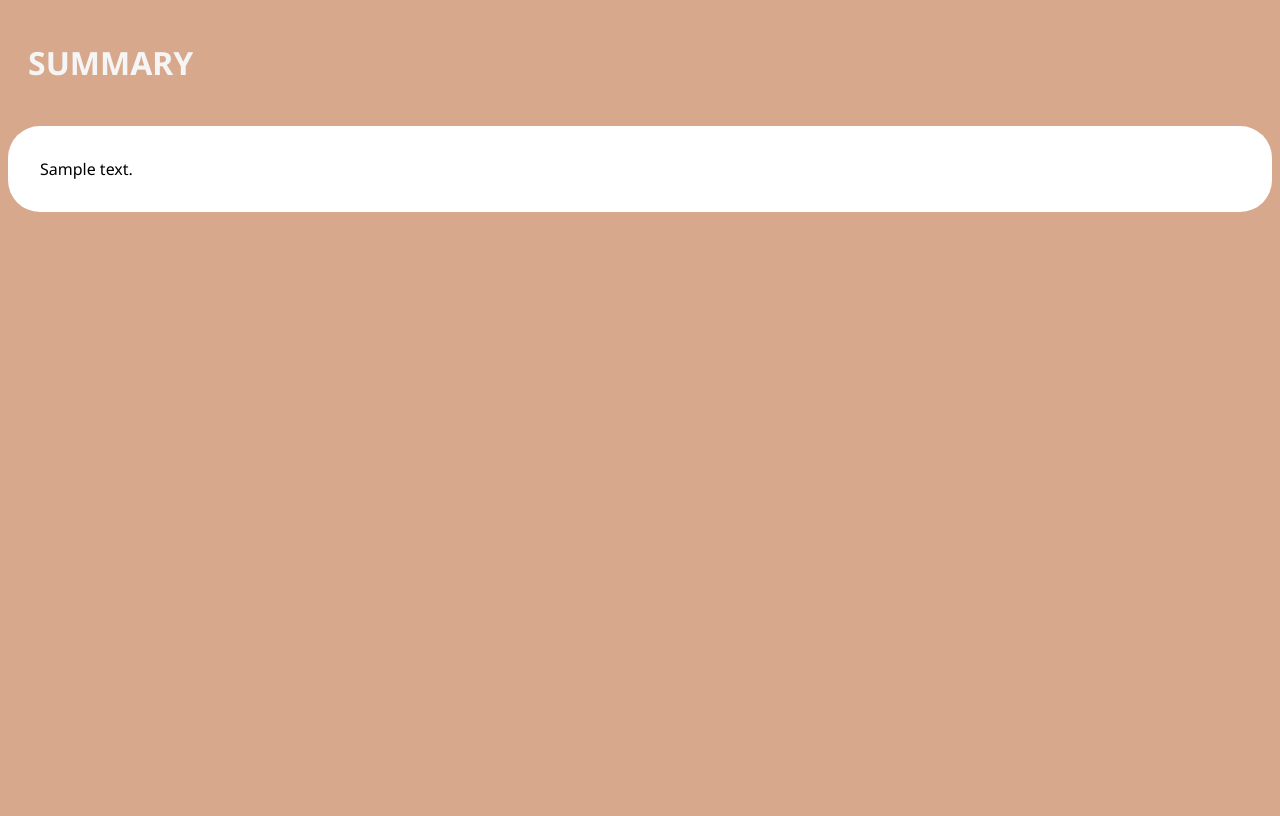
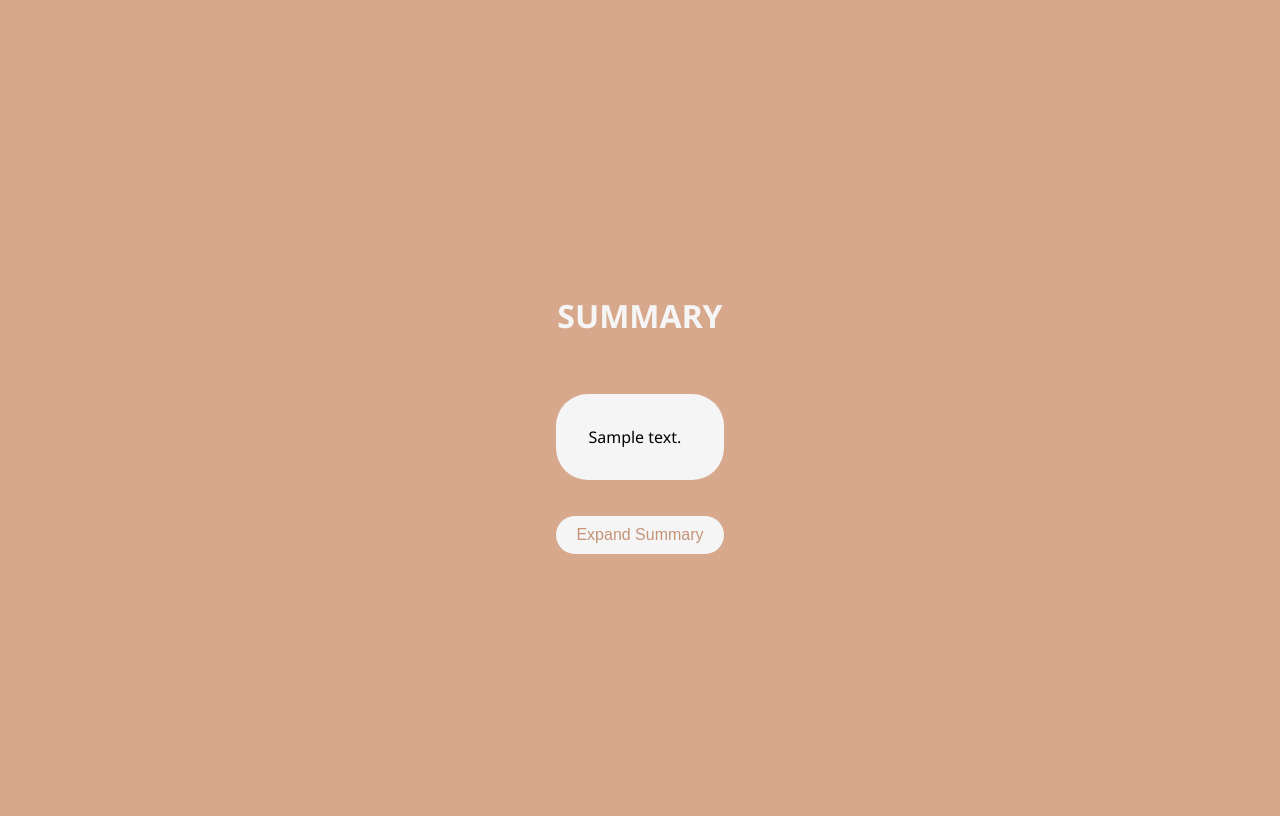
Before and after one commit to riya-zawar/multilingual-news-summarizier, a Flask app: template templates/result.html in a window 1280 px wide. Before the commit the page ends 212 px from the top, so only its background shows below. Run offline with Flask 3, Linux system fonts and the light colour scheme; the template is opened without the code that fills it: most values are stand-ins (such as "Sample title", 1, 10 or a date in 2020); parts of the project's set-up code (start-up, migrations or seed data) failed here and were passed over.

Commit message:
changed web scrapping, updated results page

```diff
--- a/app.py
+++ b/app.py
@@ -1,7 +1,7 @@
 from flask import Flask, render_template, request
-from web_scrapping import get_content_from
+from newspaper_extraction import extract_article_text
+from translator import translate_text
 from summarization import summarize_text
-from translator import translate_text
 
 app = Flask(__name__)
 
@@ -16,7 +16,7 @@ def summarize():
     content=None
     if input_type == "url":
         url = request.form.get("url")
-        content = get_content_from(url)
+        content = extract_article_text(url)
     elif input_type == "text":
         content = request.form.get("text")
 
--- a/static/styles.css
+++ b/static/styles.css
@@ -3,7 +3,6 @@
             margin: 0;
             padding: 0;
             font-family: "Noto Sans", sans-serif;
-            background-color: darkgrey;
             background-image: url('bg.jpg');
             background-size: cover;
             background-position: center;
--- a/templates/result.html
+++ b/templates/result.html
@@ -8,28 +8,66 @@
         @import url("https://fonts.googleapis.com/css2?family=Noto+Sans:ital,wght@0,100..900;1,100..900&display=swap");
 body {
     font-family: "Noto Sans", sans-serif;
-            background-color:rgb(216, 168, 140);
+    background-color: rgb(216, 168, 140);
+    display: flex;
+    flex-direction: column;
+    justify-content: center;
+    align-items: center;
+    height: 100vh; /* Ensures the entire viewport height is covered */
 }
+
 h1 {
     color: whitesmoke;
-            padding: 20px;
+    padding: 10px;
 }
+
 p {
     margin-top: 10px;
     font-size: 16px;
-            background-color:white;
-            justify-content: center;
+    background-color: whitesmoke;
     padding: 2rem;
     border-radius: 2rem;
+    text-align: justify;
 }
-        html{
-            scroll-behavior: smooth;
+
+#summary {
+    padding-top: 1rem;
+    padding-left: 7rem;
+    padding-right: 7rem;
+    text-align: center; /* Centers the summary */
+}
+
+#expand-button {
+    background-color: whitesmoke;
+    color: rgb(196, 147, 119);
+    border: none;
+    padding: 10px 20px;
+    font-size: 16px;
+    cursor: pointer;
+    border-radius: 2rem;
+    margin-top: 20px;
+}
+
+#expand-button:hover {
+    background-color: black;
+    color: white;
 }
 
     </style>
 </head>
 <body>
     <h1>SUMMARY</h1>
+    <div id="summary">
         <p>{{ summary }}</p>
+        <button id="expand-button" onclick="expandSummary()">Expand Summary</button>
+    </div>
+
+    <script>
+        function expandSummary() {
+            // Implement logic to expand the summary here
+            // For example, you can fetch more content or show hidden content
+            alert("Functionality to expand summary is not implemented yet.");
+        }
+    </script>
 </body>
 </html>
```
Lines whose indentation alone changed are shown as unchanged.
